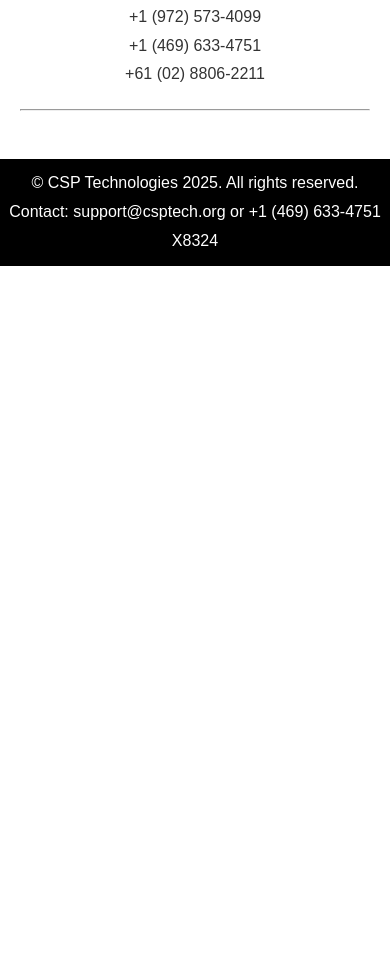
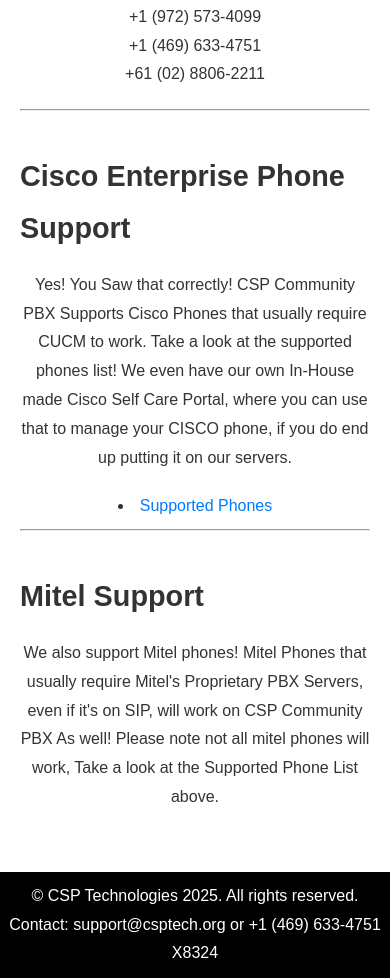
Before and after one commit to csptechnologies/CSPCommunityPBXWebsite, a plain HTML site: page index.html in a window 390 px wide. Shown: the part 647-1625 px from the top of the page. Before the commit the page ends 913 px from the top, so only its background shows below. Drawn offline with Linux system fonts and the light colour scheme.

Commit message:
Update phone support details in index.html
Added information about Cisco and Mitel phone support.

```diff
--- a/index.html
+++ b/index.html
@@ -189,6 +189,12 @@
         <h2>PSTN Access Lines</h2>
         <p>+1 (972) 573-4099<br>+1 (469) 633-4751<br>+61 (02) 8806-2211</p>
         <hr>
+        <h2>Cisco Enterprise Phone Support</h2>
+        <p>Yes! You Saw that correctly! CSP Community PBX Supports Cisco Phones that usually require CUCM to work. Take a look at the supported phones list! We even have our own In-House made Cisco Self Care Portal, where you can use that to manage your CISCO phone, if you do end up putting it on our servers.</p>
+        <li><a href="/supported_endpoints" target="_blank">Supported Phones</a></li>
+        <hr>
+        <h2>Mitel Support</h2>
+        <p>We also support Mitel phones! Mitel Phones that usually require Mitel's Proprietary PBX Servers, even if it's on SIP, will work on CSP Community PBX As well! Please note not all mitel phones will work, Take a look at the Supported Phone List above.</p>
     </main>
 
     <footer>
```
